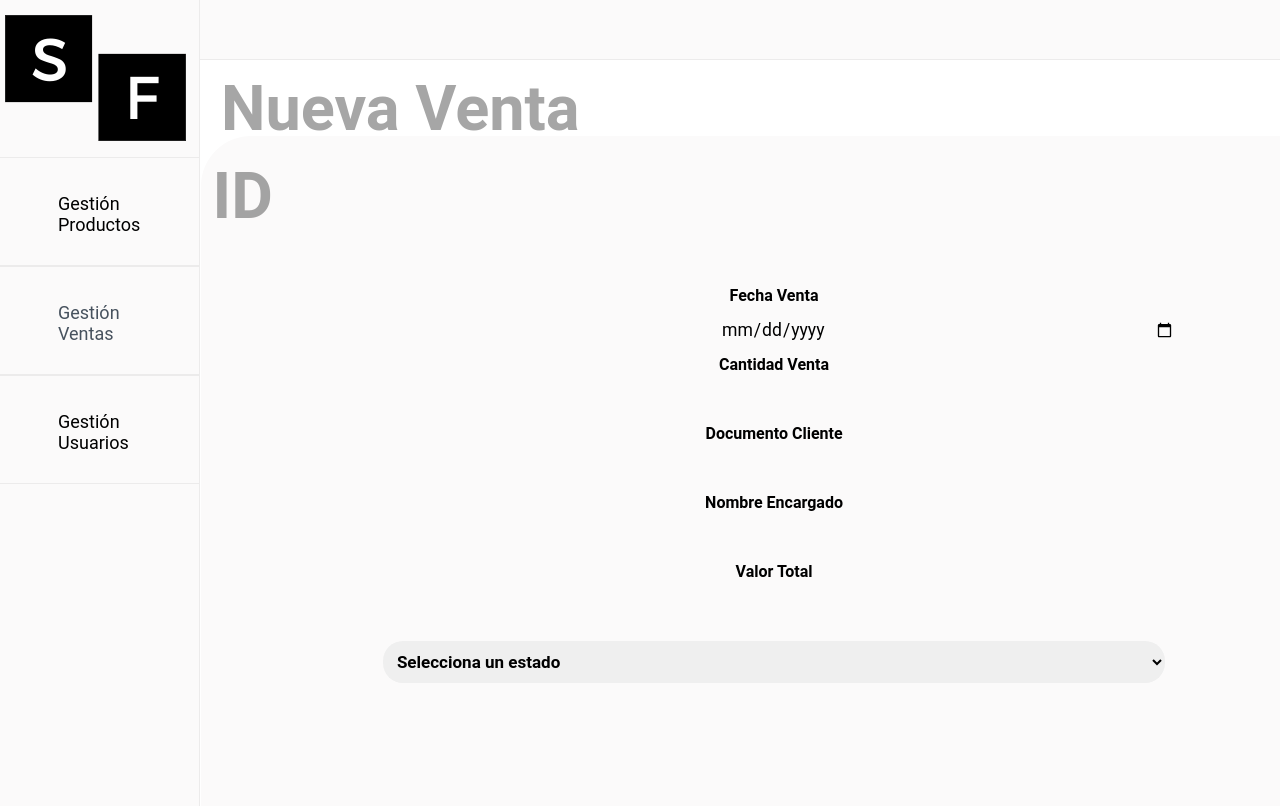
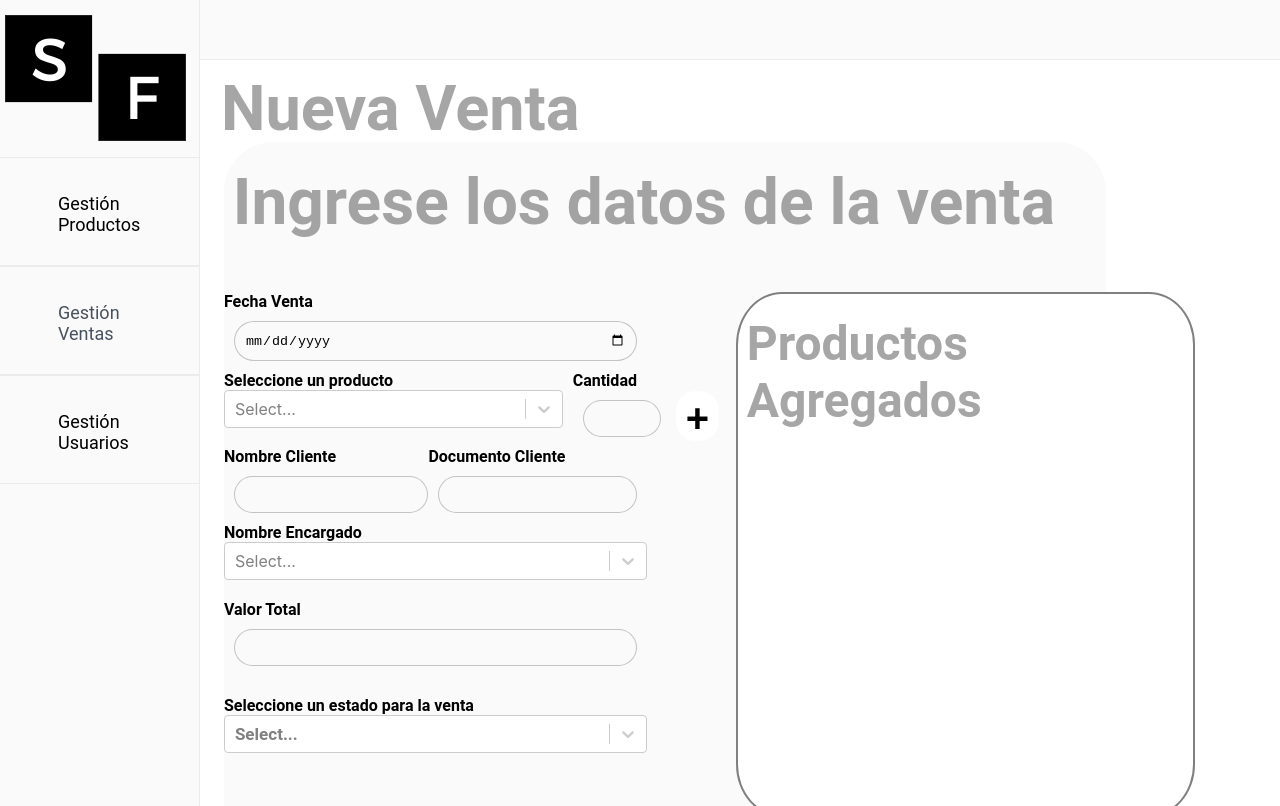
Before and after one commit to johiny/Sell_In_A_Flash, a React (Create React App) app: page /Maestro-Ventas/NuevaVenta in a window 1280 px wide. Shown: the top 806 px of the page. Built offline with nearby package versions, Linux system fonts and the light colour scheme.

Commit message:
frontend de registro de ventas terminada pero con varios bugs que arreglar o mejoras que implementar

```diff
--- /dev/null
+++ b/src/Vendedores_test.json
@@ -0,0 +1,11 @@
+[
+    {
+        "id": 10896754312,
+        "nombre" : "Juan Carlos"
+    },
+    {
+        "id" : "524567890" ,
+        "nombre" : "Jose ramirez"
+    }
+
+]
--- a/src/components/FormularioJ.jsx
+++ b/src/components/FormularioJ.jsx
@@ -1,21 +1,44 @@
 import { useState } from "react"
+import Select from "react-select"
 
 const FormularioJ = (props) => {
 
+    const stateoptions = [{ value: 'En Proceso', label: 'En Proceso' },
+    { value: 'Cancelada', label: 'Cancelada' },
+    { value: 'Entregada', label: 'Entregada' }]
+
     return(
+        <>
         <form ref={props.form} onSubmit={props.submitto} id={props.id}className={props.estilo}>
             <label htmlFor={props.campo1}>{props.campo1}</label><input name={props.campo1} type="date" min="2000-01-01" max="2021-12-31" required onChange={(e) => { props.setShowmodal(true)}}></input>
-            <label htmlFor={props.campo2}>{props.campo2}</label><input name={props.campo2} type="number" min="1" max="500" required onInput={() => { props.setShowmodal(true)}}></input>
-            <label htmlFor={props.campo3}>{props.campo3}</label><input name={props.campo3} type="text" minLength="8" maxLength="10" required onInput={() => { props.setShowmodal(true)}}></input>
-            <label htmlFor={props.campo4}>{props.campo4}</label><input name={props.campo4} type="text" required onInput={() => { props.setShowmodal(true)}}></input>
-            <label htmlFor={props.campo5}>{props.campo5}</label><input name={props.campo5} type="number" required onInput={() => { props.setShowmodal(true)}}></input>
-            <select required onChange={(e) => {props.setShowmodal(true)}} name="estado" id="tabla__estado_selector" className="campo">
-                        <option  value="">Selecciona un estado</option>
-                        <option value="Proceso">En Proceso</option>
-                        <option value="Cancelada">Cancelada</option>
-                        <option value="Entregada">Entregada</option>
-                    </select>
-        </form>
+            <div className="formulario_nuevaventa_productosfields">
+            <div className="formulario_nuevaventa_productos">
+            <label htmlFor={props.campo2}>{props.campo2}</label>
+                <Select form={props.form} name="producto" options={props.productos}/>
+            </div>
+            <div className="formulario_nuevaventa_cantidad">
+            <label htmlFor="canitdad">Cantidad</label>
+                <input name="cantidad" type="number" min="1" max="500" required onInput={() => { props.setShowmodal(true)}}></input>
+            </div>
+            <button className="formulario_nuevaventa_productos_boton">+</button>
+            </div>
+            <div className="formulario_nuevaventa_productosfields">
+                <div className="formulario_nuevaventa_cliente">
+            <label htmlFor={props.campo3}>{props.campo3}</label><input name={props.campo3} type="text" required onInput={() => { props.setShowmodal(true)}}></input>
+            </div>
+            <div>
+            <label htmlFor="documento_cliente">Documento Cliente</label><input name="documento_cliente" type="text" minLength="8" maxLength="10" required onInput={() => { props.setShowmodal(true)}}></input>
+            </div>
+            </div>
+            <label htmlFor={props.campo4}>{props.campo4}</label><Select name="encargado" options={props.vendedores}/><br></br>
+            <label htmlFor={props.campo5}>{props.campo5}</label><input name={props.campo5} type="number" required onInput={() => { props.setShowmodal(true)}}></input><br></br>
+            <label>Seleccione un estado para la venta</label>
+            <Select form={props.form} required onChange={(e) => {props.setShowmodal(true)}} name="estado" id="tabla__estado_selector" className="campo" options={stateoptions}/>
+            </form>
+            <div className="products_BOX">
+            <h1>Productos Agregados</h1>
+            </div>
+            </>
     )
 }
 
--- a/src/components/VentaRow.jsx
+++ b/src/components/VentaRow.jsx
@@ -10,6 +10,7 @@ import 'react-toastify/dist/ReactToastify.css';
 import React, { Component } from 'react';
 import Select, {StylesConfig} from 'react-select';
 import ProductosBD from "Productos_test.json"
+import Vendedores from "Vendedores_test.json"
 
 const VentaRow = (props) => {
 
@@ -23,6 +24,8 @@ const VentaRow = (props) => {
             });
             setListaCompletaProductos(productos)
     },[]);
+
+    //carga los productos de cada venta
     useEffect(() => {
         const productos = props.venta.Productos.map((element) => {
              return ({value : {id : element.id, nombre : element.nombre, precio : element.precio, cantidad: element.cantidad}, label:`${element.nombre} - $${element.precio} ud.${element.cantidad}`})
--- a/src/pages/Maestro-Ventas/NuevaVenta.jsx
+++ b/src/pages/Maestro-Ventas/NuevaVenta.jsx
@@ -2,11 +2,31 @@ import FormularioJ from "components/FormularioJ"
 import { useEffect, useState, useRef } from "react";
 import ModalNuevaVenta from "components/ModalNuevaVenta"
 import database from "Ventas_test.json"
+import databaseVendedores from "Vendedores_test.json"
+import ProductosBD from "Productos_test.json"
 
 const NuevaVenta = () => {
     const [showmodal, setShowmodal] = useState(false);
     const [savechanges,setSaveChanges] = useState(true);
     const [ventas,setVentas] = useState(database)
+
+    // carga los vendedores
+    const [vendedores,setVendedores] = useState(null)
+    useEffect(() => {
+        const vendedores = databaseVendedores.map((element) => {
+            return ({value : element.id, label:`${element.nombre} / ${element.id}`})
+            });
+            setVendedores(vendedores)
+    },[])
+
+    // carga los productos
+    const [productos, setProductos] = useState(null)
+    useEffect (() => {
+        const productos = ProductosBD.map((element) => {
+            return ({value : element.nombre, label:`${element.nombre} - $${element.precio}`})
+            });
+            setProductos(productos)
+        },[])
 
     const form = useRef(null);
     const submitto = (e) => {
@@ -29,10 +49,10 @@ const NuevaVenta = () => {
     return(
         <>
         <h1 className="cuerpo_central__Ventas-tabla-titulo">Nueva Venta</h1>
-        <div className="tabla">
-        <h1 className="TituloNuevaVenta">ID</h1>
-        <FormularioJ  id="form-venta" form={form} submitto={submitto} estilo="FormularioNuevaVenta" campo1="Fecha Venta" campo2="Cantidad Venta"
-        campo3="Documento Cliente" campo4="Nombre Encargado" campo5="Valor Total"
+        <div className="tabla__nuevaventa">
+        <h1 className="TituloNuevaVenta">Ingrese los datos de la venta</h1>
+        <FormularioJ productos={productos} vendedores={vendedores}  id="form-venta" form={form} submitto={submitto} estilo="FormularioNuevaVenta" campo1="Fecha Venta" campo2="Seleccione un producto"
+        campo3="Nombre Cliente" campo4="Nombre Encargado" campo5="Valor Total"
         campo6="Estado"  setShowmodal={setShowmodal} setSaveChanges={setSaveChanges}/>
         </div>
         {showmodal &&
--- a/src/styles/Styles.css
+++ b/src/styles/Styles.css
@@ -400,7 +400,7 @@ body {
   position: absolute;
   height: 750px;
   width: 300px;
-  left: 79%;
+  left: 80%;
   background: #FBFAFA;
 }
 
@@ -486,6 +486,7 @@ a:visited {
 
 /* Registro Ventas Styles ------------------------------------------------------------*/
 
+
 .TituloNuevaVenta {
   position: absolute;
   top: 3%;
@@ -494,20 +495,41 @@ a:visited {
   font-family: 'Roboto',sans-serif;
   color: rgba(0, 0, 0, 0.35);
 }
+
+.products_BOX {
+  position: relative;
+  background-color:white;
+  height: 70%;
+  width: 55%;
+  left: 10%;
+  top: 20%;
+  border-radius: 10%;
+  border: solid 2px grey;
+}
+
+.products_BOX h1 {
+  position: relative;
+  top: 4%;
+  left: 2%;
+  font-size: 48px;
+  font-family: 'Roboto',sans-serif;
+  color: rgba(0, 0, 0, 0.35);
+}
 .FormularioNuevaVenta {
   display: flex;
   flex-direction: column;
   position: relative;
   top: 20%;
-  max-width: 70%;
-  left: 15%;
+  max-width: 50%;
+  left: 0%;
 }
 
 .FormularioNuevaVenta input {
   margin: 10px;
   padding: 10px;
   border-radius: 20px;
-  border: none;
+  background-color: #FBFAFA;
+  border: solid 1px rgba(0, 0, 0, 0.22);
 }
 
 .FormularioNuevaVenta select {
@@ -520,8 +542,8 @@ a:visited {
 .FormularioNuevaVenta label {
 font-family: 'Roboto',sans-serif;
 font-weight: 700;
-justify-content: center;
-align-items: center;
+justify-content: left;
+align-items: left;
 display: flex;
 }
 
@@ -541,3 +563,63 @@ display: flex;
 .ModalNuevaVenta_button:hover {
   background-color: rgba(148, 148, 148, 0.2);
 }
+
+.tabla__nuevaventa {
+  display: flex;
+  flex-direction: row;
+  position: relative;
+  left: 2%;
+  top: 1%;
+  height: 750px;
+  width: 77%;
+  background: #FBFAFA;
+  border-radius: 50px;
+}
+
+.formulario_nuevaventa_productosfields {
+  display: flex;
+  flex-direction: row;
+}
+
+.formulario_nuevaventa_productos {
+  width: 80%;
+  margin-right: 10px;
+}
+
+.formulario_nuevaventa_cantidad {
+  width: 0%;
+  margin-right: 10px;
+}
+
+.formulario_nuevaventa_cliente {
+
+  width: 100%;
+  margin-right : 10px;
+}
+
+.formulario_nuevaventa_cliente input {
+
+  width: 100%;
+}
+
+.formulario_nuevaventa_productos_boton {
+  position: relative;
+  top: 20px;
+  left: 22%;
+  padding: 10px;
+  padding-top: 5px;
+  padding-bottom: 45px;
+  max-height:20px;
+  text-align: justify;
+  font-size: 40px;
+  font-weight: bold;
+  align-items: center;
+  border-radius: 20px;
+  border:none;
+background-color: white;
+}
+
+.formulario_nuevaventa_productos_boton:hover {
+  background-color: rgba(148, 148, 148, 0.2);;
+  cursor: pointer;
+}
```
